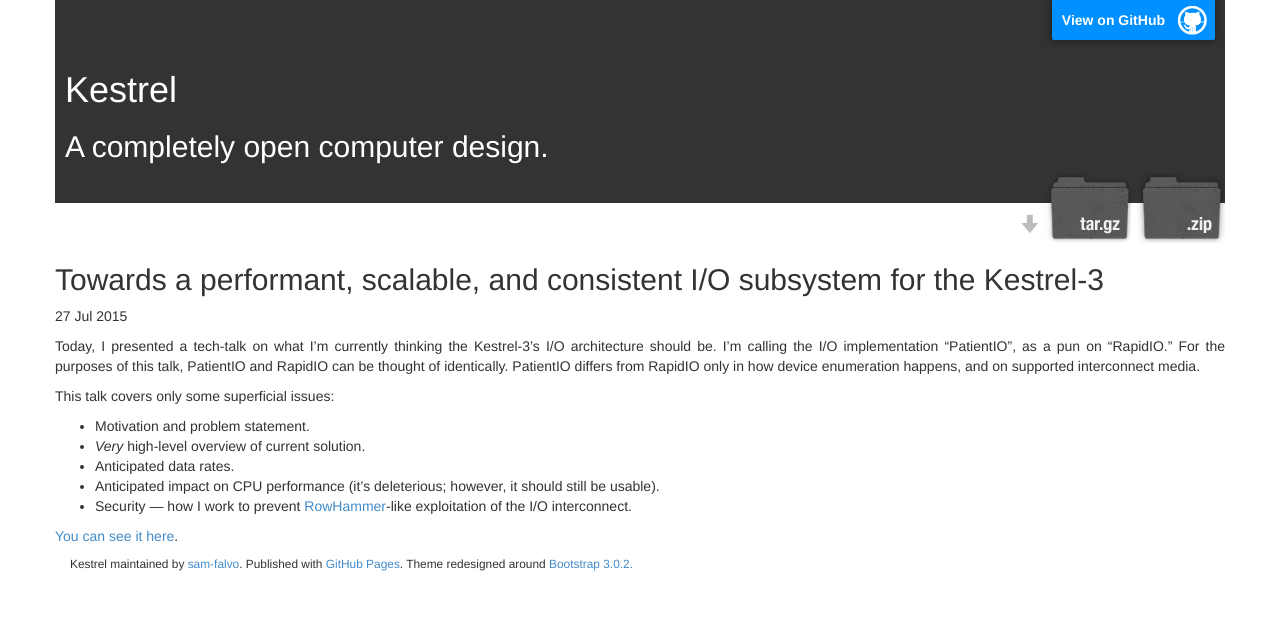
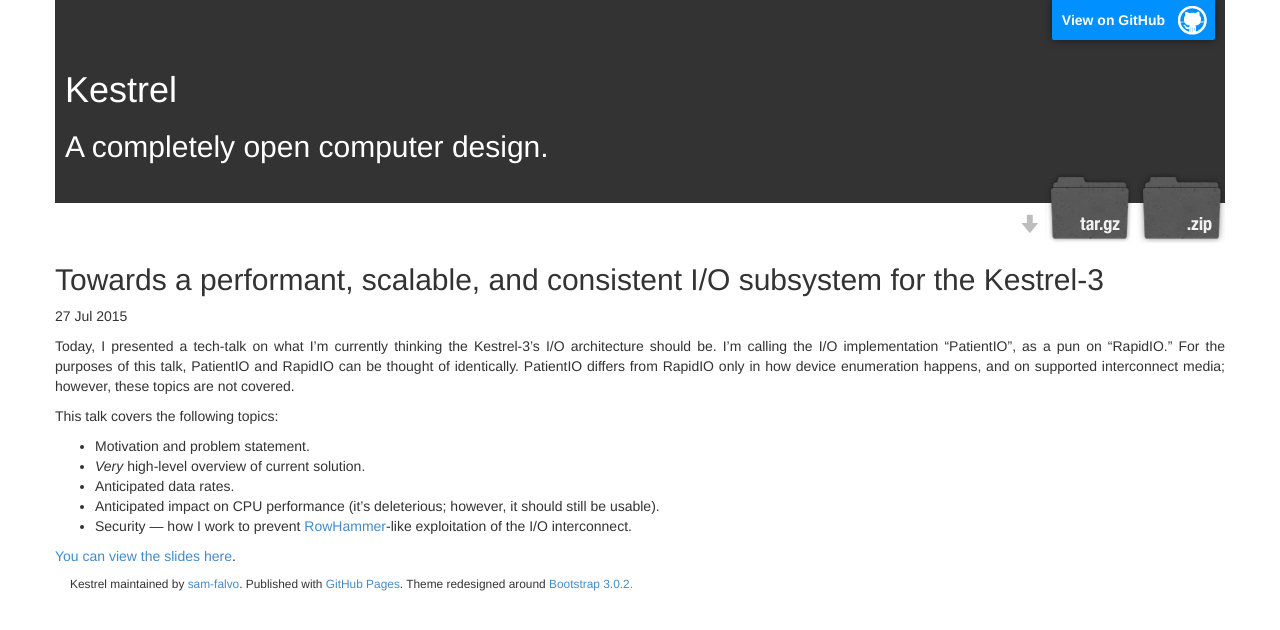
Before and after one commit to KestrelComputer/kestrel, a Jekyll site: the page built from _posts/2015-07-27-towards-patientio.md, in a window 1280 px wide. Shown: the top 630 px of the page. Built offline with Jekyll 4.4.1, drawn with Linux system fonts in a browser that asks for light colours; Markdown is read by kramdown in place of the engine named in the settings.

Commit message:
Introduce PatientIO as key to solving my challenge.

```diff
--- a/_posts/2015-07-27-towards-patientio.md
+++ b/_posts/2015-07-27-towards-patientio.md
@@ -7,9 +7,10 @@ date:   2015-07-27 18:41:00
 Today, I presented a tech-talk on what I'm currently thinking the Kestrel-3's I/O architecture should be.
 I'm calling the I/O implementation "PatientIO", as a pun on "RapidIO."
 For the purposes of this talk, PatientIO and RapidIO can be thought of identically.
-PatientIO differs from RapidIO only in how device enumeration happens, and on supported interconnect media.
+PatientIO differs from RapidIO only in how device enumeration happens, and on supported interconnect media;
+however, these topics are not covered.
 
-This talk covers only some superficial issues:
+This talk covers the following topics:
 
 * Motivation and problem statement.
 * *Very* high-level overview of current solution.
@@ -17,4 +18,4 @@ This talk covers only some superficial issues:
 * Anticipated impact on CPU performance (it's deleterious; however, it should still be usable).
 * Security &mdash; how I work to prevent [RowHammer](https://en.wikipedia.org/wiki/Row_hammer)-like exploitation of the I/O interconnect.
 
-[You can see it here]({{site.baseurl}}/slides/patientio/index.html).
+[You can view the slides here]({{site.baseurl}}/slides/patientio/index.html).
--- a/atom.xml
+++ b/atom.xml
@@ -1,5 +1,5 @@
 ---
-layout: nil
+layout: null
 ---
 <?xml version="1.0" encoding="utf-8"?>
 <feed xmlns="http://www.w3.org/2005/Atom">
--- a/index.html
+++ b/index.html
@@ -30,9 +30,9 @@ title: Kestrel
 </div>
 <div class="row">
 	<div class="col-md-4">
-		<h3>Featured: I'm So Very Sorry</h3>
-		<p><i>When a company which has been outed again and again over the last 30 years as being expressly anti-consumerist in the construction of its products (despite their public rhetoric; that's right -- thirty years -- that is not a typo) fails to make suitable changes to improve their relationship with their customers, it really makes me angry. I'm angered that my relatives have to endure an unnecessary "ignorance tax" for their lack of detailed knowledge of what goes on under the hood of their computer, and especially for how Windows works inside; and, I'm especially angry that Microsoft goes scott-free both legally and in the ostensibly free market. When you lack repurcussions for your actions, you can't help but develop a sense of sheer contempt for your own customers.</i></p>
-		<p><a href="{{ site.baseurl }}/2015/01/04/im-so-very-sorry/">Read more...</a></p>
+		<h3>Featured: Towards a performant, scalable, and consistent I/O subsystem for the Kestrel-3</h3>
+    <p>Today, I presented a tech-talk on what I'm currently thinking the Kestrel-3's I/O architecture should be. I'm calling the I/O implementation "PatientIO", as a pun on "RapidIO." For the purposes of this talk, PatientIO and RapidIO can be thought of identically. PatientIO differs from RapidIO only in how device enumeration happens, and on supported interconnect media; however, these topics are not covered.</p>
+		<p><a href="{{ site.baseurl }}/2015/07/27/towards-patientio/">Read more...</a></p>
 	</div>
 	<div class="col-md-4">
 		<h3>Featured: Shoulders of Giants</h3>
```
